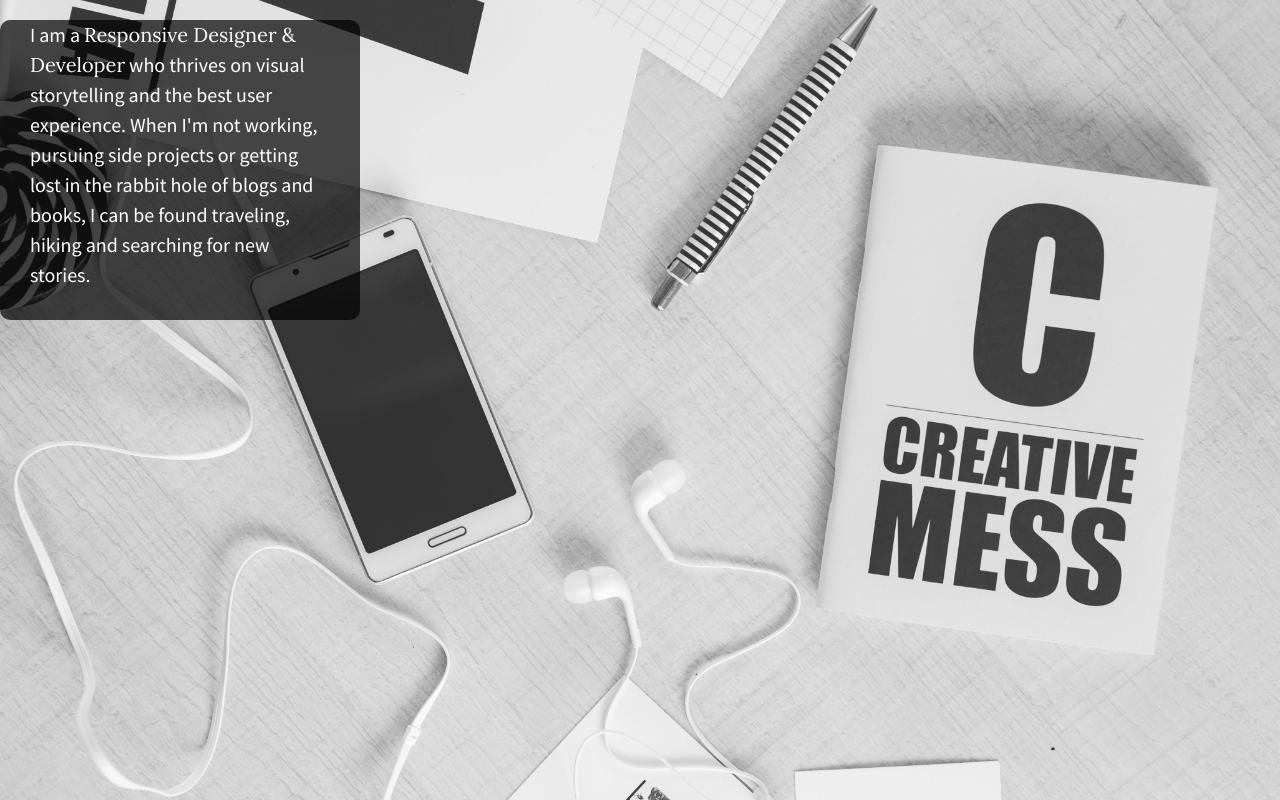
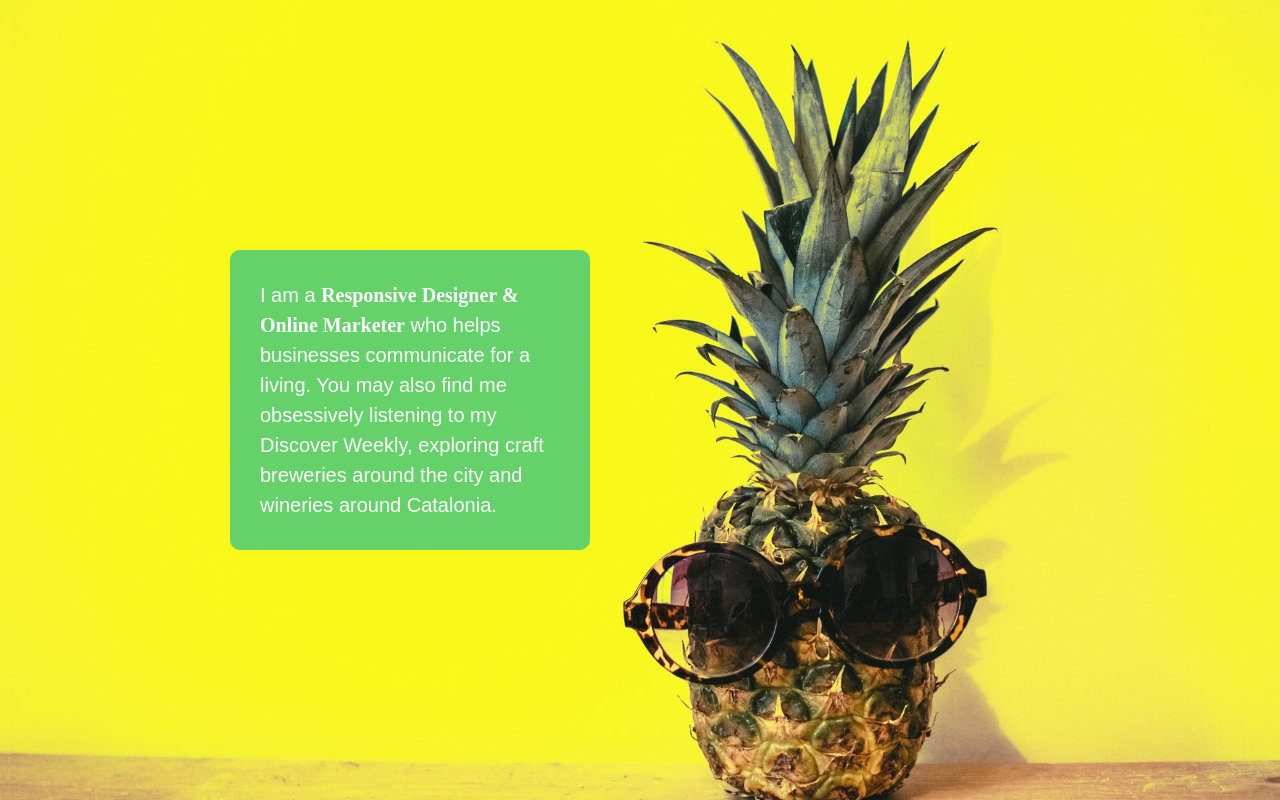
Before and after one commit to egroenwold/flexbox-starter, a plain HTML site: page flexbox-about-evelyn/index.html in a window 1280 px wide. Drawn offline with nearby package versions, Linux system fonts and the light colour scheme.

Commit message:
added personalized page

```diff
--- a/flexbox-about-evelyn/css/main.css
+++ b/flexbox-about-evelyn/css/main.css
@@ -97,17 +97,22 @@ textarea {
 
 /*Large Background Image*/
 html {
-    background: url(../img/bkgd2.jpg) no-repeat center center fixed;
+    background: url(../img/background.jpg) no-repeat center center fixed;
     background-size: cover;
+    height: 100%;
    /* set height to 100% - these are important for allowing content to vertically align */
 }
 
 body {
+    height: 100%;
     /* set height to 100% - these are important for allowing content to vertically align */
 }
 
 .wrapper {
     /* set the display to flex and use the justify-content & align-items properties to center all child elements on the page */
+    display: flex;
+    align-items: center;
+    justify-content: space-around;
     margin: 0;
     height: 100%;
     width: 100%;
@@ -115,8 +120,10 @@ body {
 
 #content {
     /* set the display to flex and use the justify-content & align-items properties to center the text within the div*/
-    background: #222;
-    background:rgba(0,0,0,0.7);
+    display: flex;
+    align-items: center;
+    justify-content: center;
+    background:rgba(38, 192, 141, 0.7);
     color: #fff;
     font-family: 'Source Sans Pro', sans-serif;
     font-weight: 300;
@@ -129,7 +136,8 @@ body {
 }
 
 #content p span {
-    font-family: 'Lora', sans-serif;
+    font-family: 'Noto Serif TC', serif;
+    font-weight: bold;
 }
 
 
--- a/flexbox-about-evelyn/index.html
+++ b/flexbox-about-evelyn/index.html
@@ -13,7 +13,7 @@
         <link rel="stylesheet" href="css/normalize.css">
         <link rel="stylesheet" href="css/main.css">
         <script src="js/vendor/modernizr-2.8.3.min.js"></script>
-        <link href="https://fonts.googleapis.com/css?family=Lora|Source+Sans+Pro:400,700" rel="stylesheet">
+        <link href="https://fonts.googleapis.com/css?family=Noto+Serif+TC:400,700" rel="stylesheet">
     </head>
     <body>
         <!--[if lt IE 8]>
@@ -24,7 +24,9 @@
 
         <section class="wrapper">
             <div id="content">
-                <p>I am a <span>Responsive Designer & Developer</span> who thrives on visual storytelling and the best user experience. When I'm not working, pursuing side projects or getting lost in the rabbit hole of blogs and books, I can be found traveling, hiking and searching for new stories.</p>
+                <p>I am a <span>Responsive Designer & Online Marketer</span> who helps businesses communicate for a living. You may also find me obsessively listening to my Discover Weekly, exploring craft breweries around the city and wineries around Catalonia.</p>
+            </div>
+            <div>
             </div>
         </section>
 
```
Also changed, not shown: flexbox-about-evelyn/img/background.jpg (added).
